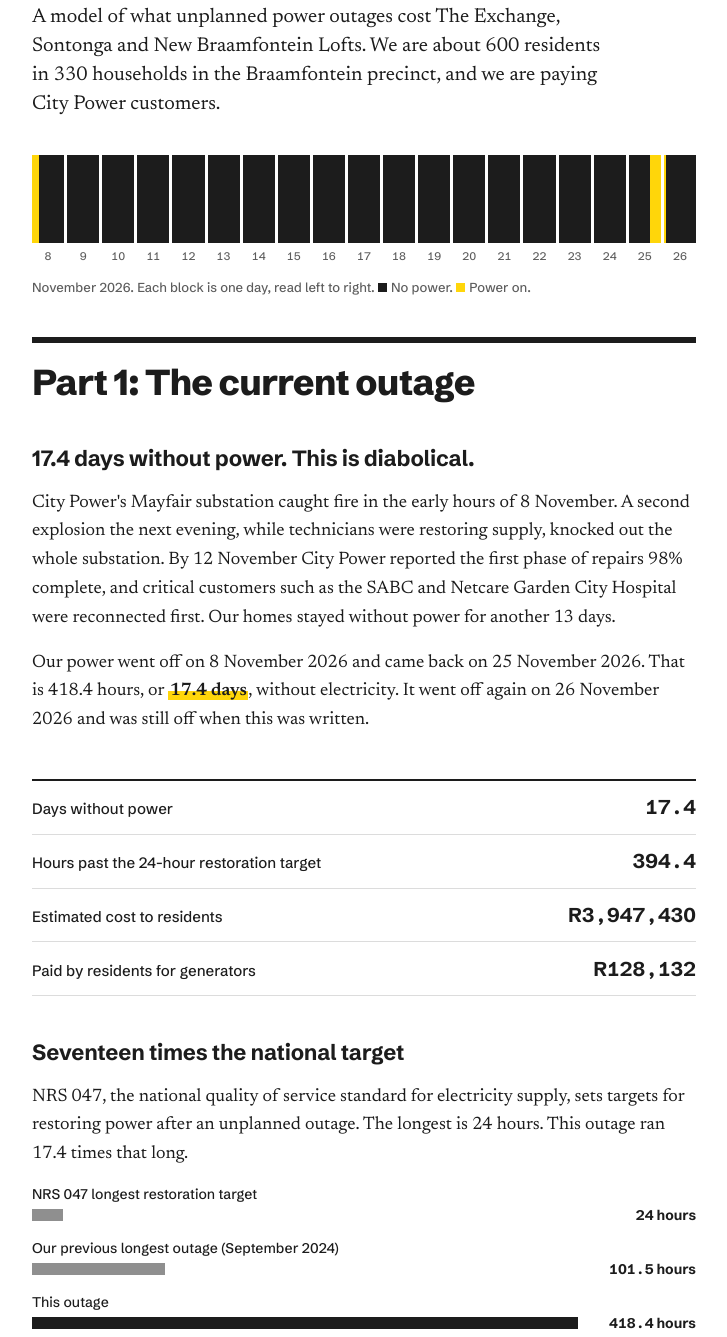
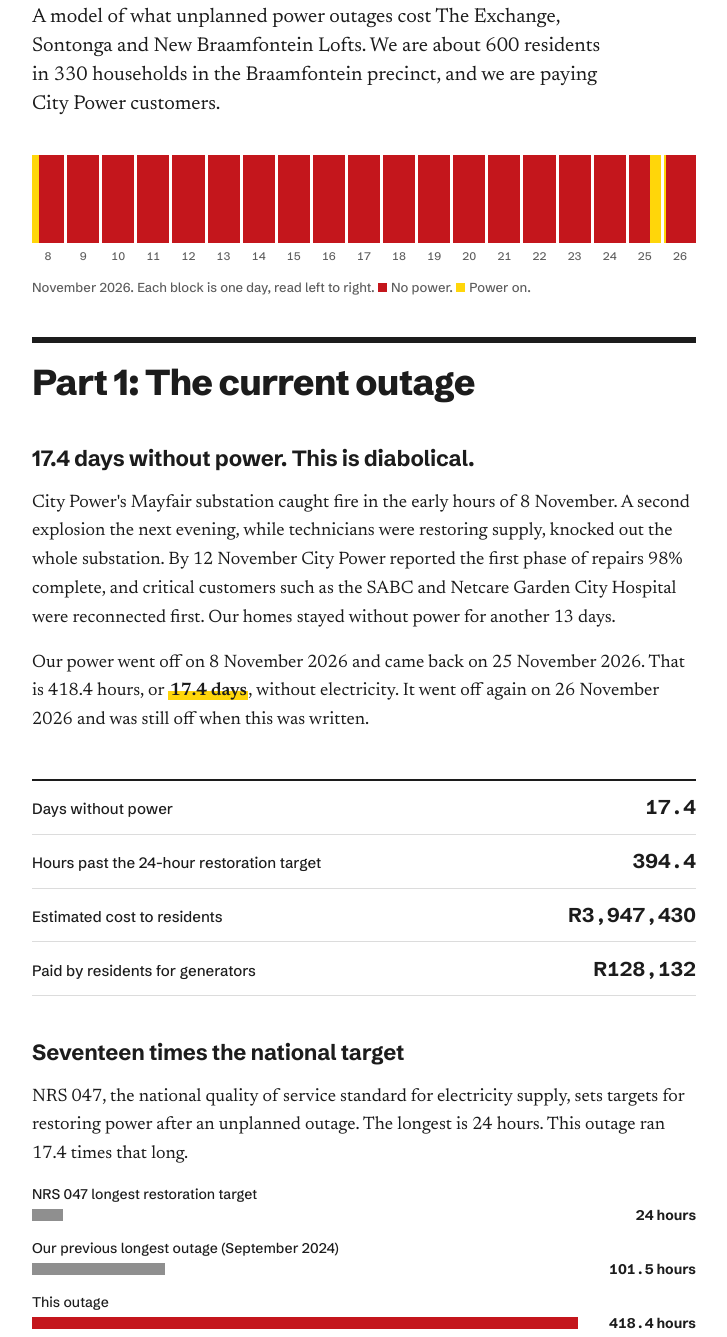
Before and after one commit to jaderabbit/joburgisburning, a plain HTML site: page index.html in a window 1280 px wide. Shown: the part 525-1862 px from the top of the page, without its empty margins (276-1003 px from the left). Drawn offline with Linux system fonts and the light colour scheme.

Commit message:
Use red for time without power
Co-Authored-By: Claude Fable 5.2 <noreply@anthropic.com>
Claude-Session: https://claude.ai/code/session_019LoAmyHsn5CN3ZVHEZSPQB

```diff
--- a/index.html
+++ b/index.html
@@ -9,9 +9,9 @@
 <link rel="preconnect" href="https://fonts.gstatic.com" crossorigin>
 <link rel="stylesheet" href="https://fonts.googleapis.com/css2?family=Newsreader:opsz,wght@6..72,400;6..72,600&family=Schibsted+Grotesk:wght@500;700;800&display=swap">
 <style>
-/* Layout idea: a residents' dossier. One left-aligned column on white, black type, and a single yellow that means two things: power on, and a figure we have marked up. Black blocks are time without power. */
+/* Layout idea: a residents' dossier. One left-aligned column on white, black type, and a single yellow that means two things: power on, and a figure we have marked up. Red blocks are time without power. */
 :root{
-  --paper:#ffffff; --ink:#1c1c1c; --soft:#5d5d5d; --rule:#dcdcdc; --wash:#f3f3f1; --light:#ffd60a; --mid:#8f8f8f; --pale:#c9c9c9;
+  --paper:#ffffff; --ink:#1c1c1c; --soft:#5d5d5d; --rule:#dcdcdc; --wash:#f3f3f1; --light:#ffd60a; --out:#c4161c; --mid:#8f8f8f; --pale:#c9c9c9;
   --display:"Schibsted Grotesk","Helvetica Neue",Arial,sans-serif;
   --text:"Newsreader",Georgia,"Times New Roman",serif;
   color-scheme:light;
@@ -38,10 +38,10 @@ mark{background:linear-gradient(transparent 52%,var(--light) 52%);color:inherit;
 .windows{margin-top:2.25rem}
 .windows .row{display:grid;grid-template-columns:repeat(19,1fr);gap:3px}
 .win{display:flex;flex-direction:column;gap:.3rem;align-items:center;font-family:var(--display);font-size:.6875rem;color:var(--soft);font-variant-numeric:tabular-nums}
-.win i{display:block;width:100%;height:clamp(3rem,13vw,5.5rem);background:var(--ink)}
+.win i{display:block;width:100%;height:clamp(3rem,13vw,5.5rem);background:var(--out)}
 .caption{font-family:var(--display);font-size:.8125rem;color:var(--soft);margin-top:.75rem;line-height:1.45}
 .key{display:inline-block;width:.7em;height:.7em;margin-right:.3em;vertical-align:baseline}
-.key.off{background:var(--ink)}
+.key.off{background:var(--out)}
 .key.on{background:var(--light)}
 
 section{padding-top:2.75rem}
@@ -61,6 +61,7 @@ h2{font-family:var(--display);font-weight:700;font-size:1.375rem;line-height:1.2
 .track{display:flex;height:12px;min-width:0}
 .fill{height:12px;background:var(--mid);min-width:2px}
 .fill.ink{background:var(--ink)}
+.fill.out{background:var(--out)}
 .fill.pale{background:var(--pale)}
 .fill + .fill{margin-left:1px}
 .val{font-size:.875rem;font-weight:700;font-variant-numeric:tabular-nums;text-align:right;white-space:nowrap}
@@ -78,7 +79,7 @@ h2{font-family:var(--display);font-weight:700;font-size:1.375rem;line-height:1.2
 .reel{display:flex;align-items:flex-start;gap:1rem;overflow-x:auto;scroll-snap-type:x mandatory;scrollbar-width:none;position:relative}
 .reel::-webkit-scrollbar{display:none}
 @media (prefers-reduced-motion: no-preference){.reel{transition:height .25s ease-out}}
-.reel figure{flex:0 0 100%;min-width:0;scroll-snap-align:start;margin:0;background:var(--wash);border-left:6px solid var(--ink);padding:1.5rem 1.5rem 1.25rem}
+.reel figure{flex:0 0 100%;min-width:0;scroll-snap-align:start;margin:0;background:var(--wash);border-left:6px solid var(--out);padding:1.5rem 1.5rem 1.25rem}
 .reel blockquote{margin:0;display:flex;flex-direction:column;gap:.9rem;font-size:1.1875rem;line-height:1.55}
 .reel .title{font-family:var(--display);font-weight:700;font-size:1.0625rem}
 .reel figcaption{font-family:var(--display);font-size:.875rem;color:var(--soft);margin-top:1rem}
@@ -128,7 +129,7 @@ footer{font-family:var(--display);font-size:.8125rem;color:var(--soft);padding-t
 
 <div class="windows">
 <div class="row" role="img" aria-label="Nineteen days from 8 to 26 November 2026. Power is off from 05:10 on the 8th until 15:33 on the 25th, then off again from 01:24 on the 26th.">
-<div class="win"><i style="background:linear-gradient(to right,var(--light) 21.5%,var(--ink) 21.5%)"></i>8</div>
+<div class="win"><i style="background:linear-gradient(to right,var(--light) 21.5%,var(--out) 21.5%)"></i>8</div>
 <div class="win"><i></i>9</div>
 <div class="win"><i></i>10</div>
 <div class="win"><i></i>11</div>
@@ -145,8 +146,8 @@ footer{font-family:var(--display);font-size:.8125rem;color:var(--soft);padding-t
 <div class="win"><i></i>22</div>
 <div class="win"><i></i>23</div>
 <div class="win"><i></i>24</div>
-<div class="win"><i style="background:linear-gradient(to right,var(--ink) 64.8%,var(--light) 64.8%)"></i>25</div>
-<div class="win"><i style="background:linear-gradient(to right,var(--light) 5.8%,var(--ink) 5.8%)"></i>26</div>
+<div class="win"><i style="background:linear-gradient(to right,var(--out) 64.8%,var(--light) 64.8%)"></i>25</div>
+<div class="win"><i style="background:linear-gradient(to right,var(--light) 5.8%,var(--out) 5.8%)"></i>26</div>
 </div>
 <p class="caption">November 2026. Each block is one day, read left to right. <span class="key off"></span>No power. <span class="key on"></span>Power on.</p>
 </div>
@@ -179,7 +180,7 @@ footer{font-family:var(--display);font-size:.8125rem;color:var(--soft);padding-t
 <div class="bars" role="img" aria-label="Bar chart: the 24-hour restoration target, our previous longest outage at 101.5 hours, and this outage at 418.4 hours">
 <div><div class="name">NRS 047 longest restoration target</div><div class="line"><div class="track"><div class="fill" style="width:5.7%"></div></div><div class="val">24 hours</div></div></div>
 <div><div class="name">Our previous longest outage (September 2024)</div><div class="line"><div class="track"><div class="fill" style="width:24.3%"></div></div><div class="val">101.5 hours</div></div></div>
-<div><div class="name">This outage</div><div class="line"><div class="track"><div class="fill ink" style="width:100%"></div></div><div class="val">418.4 hours</div></div></div>
+<div><div class="name">This outage</div><div class="line"><div class="track"><div class="fill out" style="width:100%"></div></div><div class="val">418.4 hours</div></div></div>
 </div>
 </div>
 </section>
```
